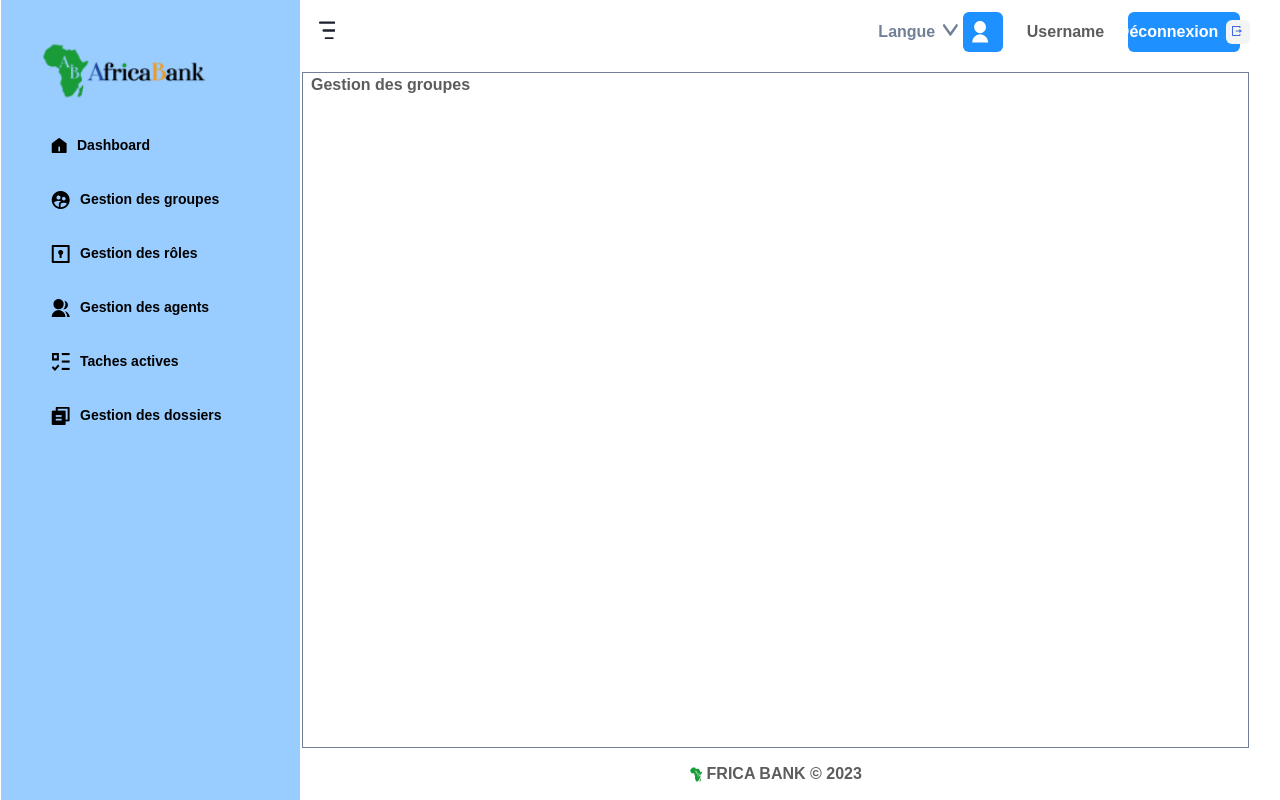
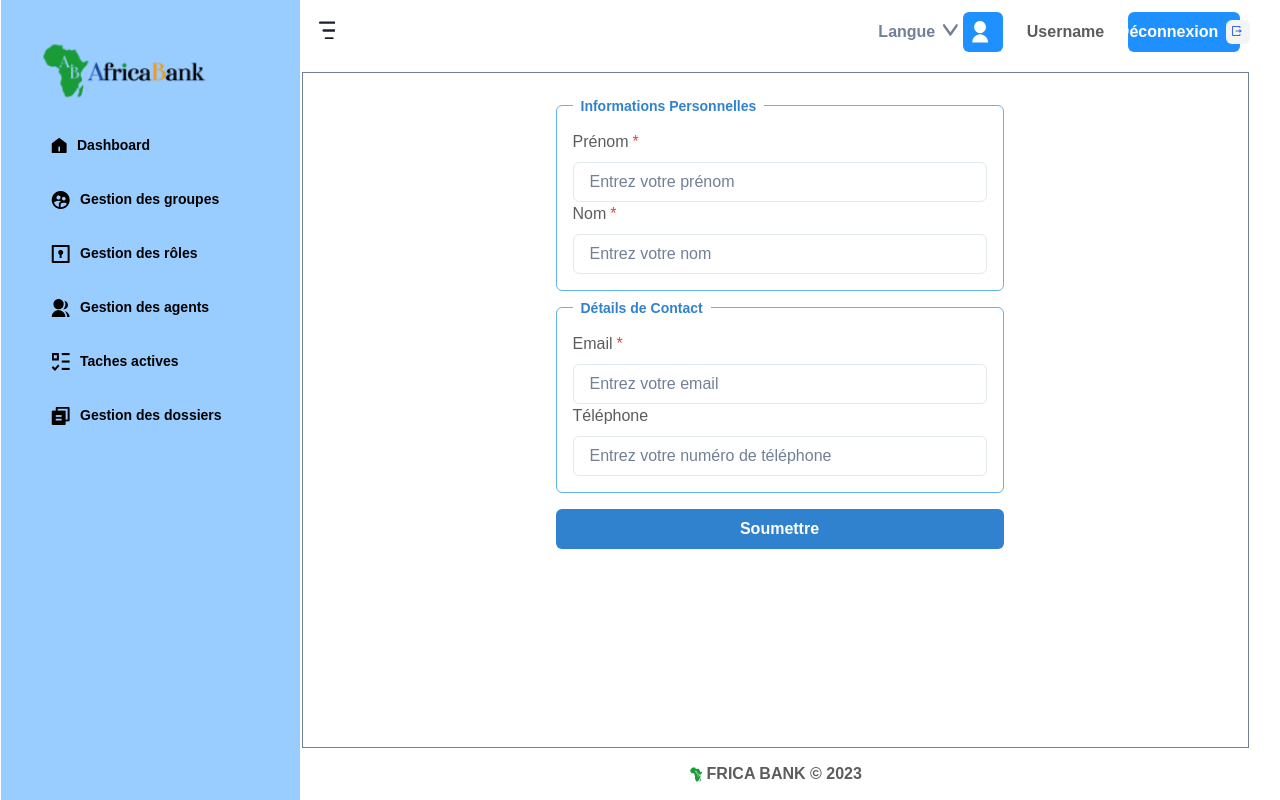
Before and after one commit to AfricaBank/front_end_officiel, a React (Vite) app: page /groupes in a window 1280 px wide. Built offline with nearby package versions, Linux system fonts and the light colour scheme.

Commit message:
Refactor: update FieldSet component with custom design for form sections

```diff
--- a/src/Components/FieldSet.tsx
+++ b/src/Components/FieldSet.tsx
@@ -1,21 +1,32 @@
 // src/components/FieldSet.js
 import React from 'react';
-import { Box, VStack, Text, Divider } from '@chakra-ui/react';
+import { Box, Text, Flex } from '@chakra-ui/react';
 
 const FieldSet = ({ title, children }) => {
   return (
-    <Box border="1px" borderColor="gray.200" borderRadius="md" p={4} mb={4}>
+    <Box
+      border="1px"
+      borderColor="blue.300"
+      borderRadius="md"
+      p={4}
+      mb={4}
+      position="relative"
+    >
       {title && (
-        <VStack align="start" mb={4}>
-          <Text fontSize="lg" fontWeight="bold" color="gray.700">
-            {title}
-          </Text>
-          <Divider />
-        </VStack>
+        <Flex
+          position="absolute"
+          top="-10px"
+          left="16px"
+          backgroundColor="white"
+          px={2}
+          color="blue.500"
+          fontWeight="bold"
+          fontSize="sm"
+        >
+          {title}
+        </Flex>
       )}
-      <VStack spacing={4}>
-        {children}
-      </VStack>
+      <Box mt={2}>{children}</Box>
     </Box>
   );
 };
--- a/src/pages/Gestiongroupes.tsx
+++ b/src/pages/Gestiongroupes.tsx
@@ -1,3 +1,7 @@
+import MyForm from "./MyForm";
+
 export const Gestionsgroupes = () => {
-    return <div>Gestion des groupes</div>;
+    return <div>
+        <MyForm/>
+    </div>;
 }
--- /dev/null
+++ b/src/pages/MyForm.tsx
@@ -0,0 +1,40 @@
+// src/pages/MyForm.js
+import React from 'react';
+import { Box, Input, FormControl, FormLabel, Button } from '@chakra-ui/react';
+import FieldSet from '../Components/FieldSet';
+
+const MyForm = () => {
+  return (
+    <Box maxW="md" mx="auto" mt={8}>
+      <form>
+        <FieldSet title="Informations Personnelles">
+          <FormControl id="firstName" isRequired>
+            <FormLabel>Prénom</FormLabel>
+            <Input placeholder="Entrez votre prénom" />
+          </FormControl>
+          <FormControl id="lastName" isRequired>
+            <FormLabel>Nom</FormLabel>
+            <Input placeholder="Entrez votre nom" />
+          </FormControl>
+        </FieldSet>
+
+        <FieldSet title="Détails de Contact">
+          <FormControl id="email" isRequired>
+            <FormLabel>Email</FormLabel>
+            <Input type="email" placeholder="Entrez votre email" />
+          </FormControl>
+          <FormControl id="phone">
+            <FormLabel>Téléphone</FormLabel>
+            <Input type="tel" placeholder="Entrez votre numéro de téléphone" />
+          </FormControl>
+        </FieldSet>
+
+        <Button colorScheme="blue" type="submit" w="full">
+          Soumettre
+        </Button>
+      </form>
+    </Box>
+  );
+};
+
+export default MyForm;
```
